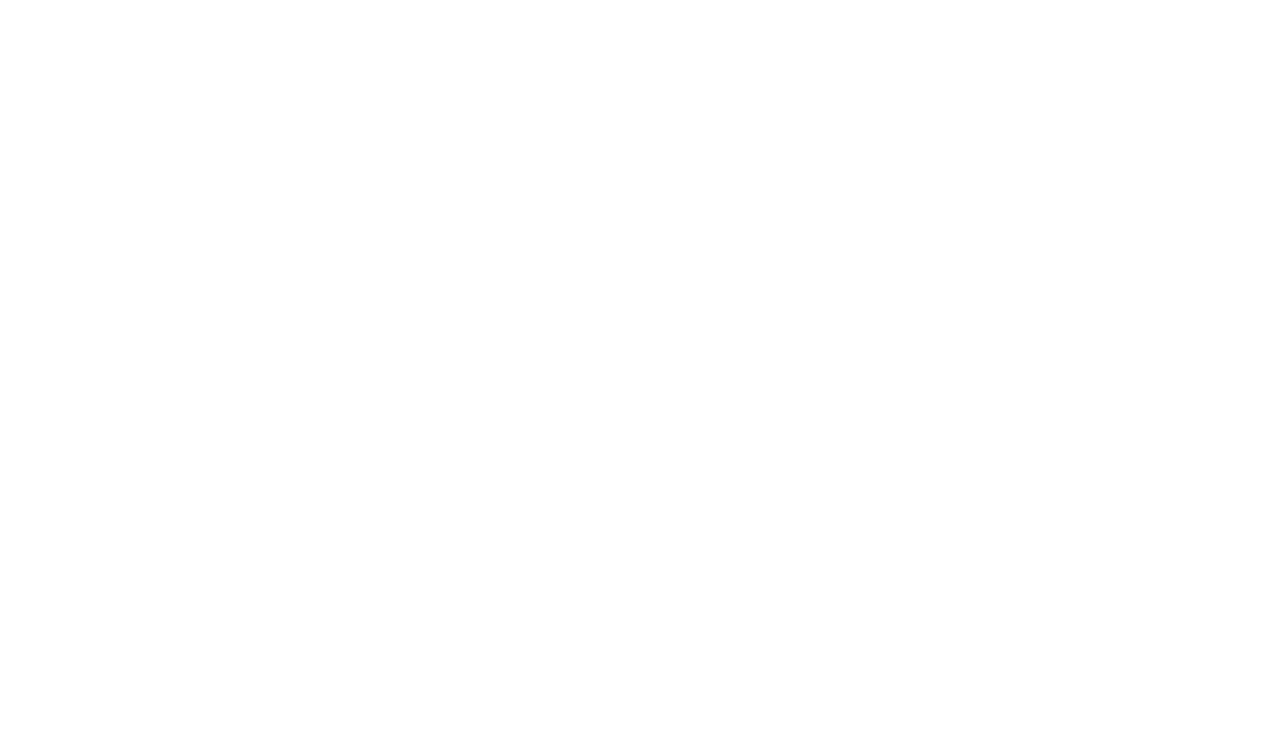
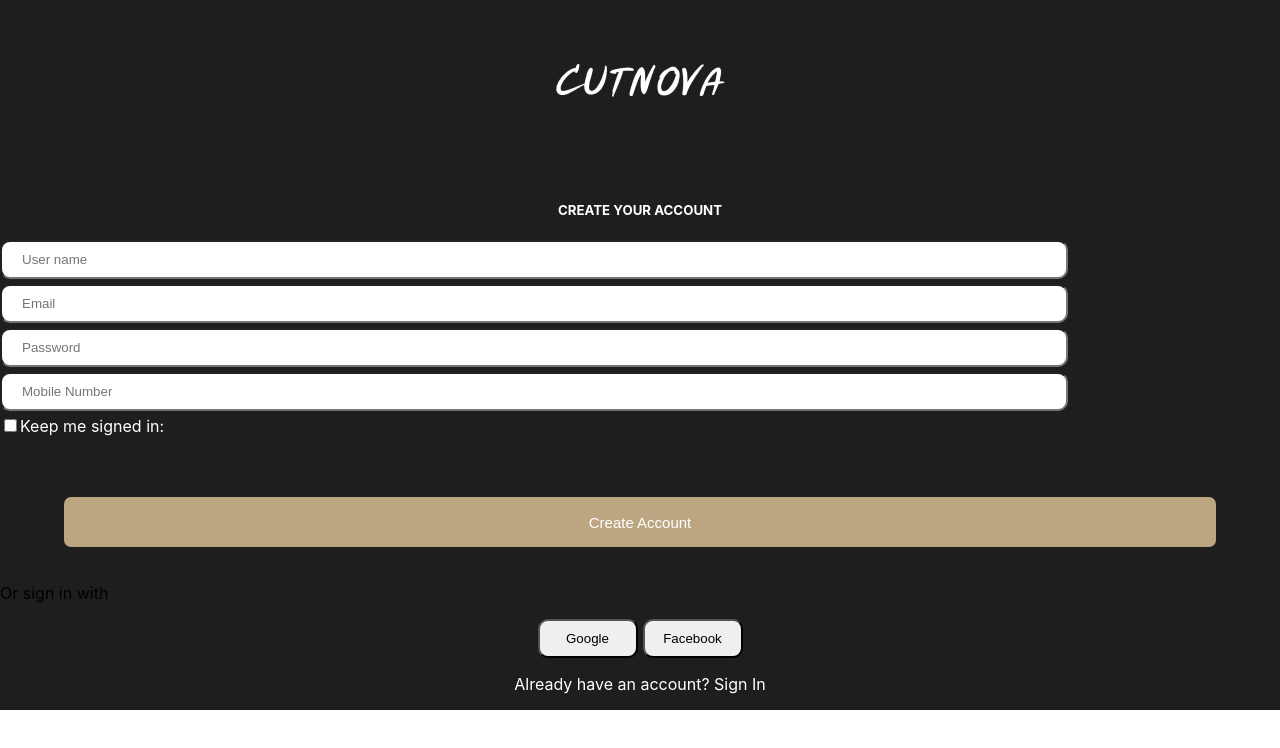
Before and after one commit to MA01ha05k09/Cutnova, a React (Create React App) app: page /SignUp in a window 1280 px wide. Before the commit this address had no page. Shown: the top 748 px of the page. Built offline with nearby package versions, Linux system fonts and the light colour scheme.

Commit message:
create-new-page

```diff
--- a/src/App.js
+++ b/src/App.js
@@ -2,6 +2,8 @@
 import './App.css';
 import Firstpage from './loging/firstpage';
 import Onboarding from './loging/Onboarding';
+import Create from './loging/Create';
+import SignUp from './loging/SignUp';
 import {Route, Routes} from "react-router-dom"
 function App() {
   return (
@@ -10,6 +12,8 @@
 
 <Route path="/" element={<Firstpage/>} />
 <Route path="/onboard" element={<Onboarding/>} />
+<Route path= "/Create" element={<Create/>}/>
+<Route path= "/SignUp" element={<SignUp/>}/>
       </Routes>
 
 
--- /dev/null
+++ b/src/loging/Create.js
@@ -0,0 +1,73 @@
+import React from 'react'
+import "../style/Create.css"
+import icon from "../Images/logo.png"
+import { Link } from 'react-router-dom'
+const Create = () => {
+  return (
+
+    <div className='ragitra-page'>
+
+      <div>
+        <div className='create-main-div'>
+          <Link to="/Create">
+            <img src={icon} alt='icon' />
+          </Link>
+        </div>
+
+        <div className='create-your-account-div' >
+          <h5>CREATE YOUR ACCOUNT</h5>
+        </div>
+      </div>
+
+      <div>
+        <div className='input-div-1'>
+          <div >
+            <input className='create-input-page' type='text' placeholder='User name'></input>
+          </div>
+
+          <div>
+            <input className='create-input-page' type='text' placeholder='Email'></input>
+
+          </div>
+          <div>
+            <input className='create-input-page' type='text' placeholder='Password'></input>
+
+          </div>
+          <div>
+            <input className='create-input-page' type='text' placeholder='Mobile Number'></input>
+          </div>
+
+
+          <div className='signed-div' >
+            <input type="checkbox" id="keepSignedIn" name="keepSignedIn" />
+            <label for="keepSignedIn">Keep me signed in:</label>
+
+          </div>
+
+          <div className='create-account-div'>
+            <button className='create-account-button'>Create Account</button>
+          </div>
+        </div>
+      </div>
+<div className='create-hr-or-sign-in-with-Parent'>
+      <div className='create-hr-div'> <hr /> </div>
+      <div  className='create-or-sign-in-with'> Or sign in with </div>
+      <div className='create-hr-div'> <hr /> </div>
+      </div>
+      <div >
+        <div className='create-last-div' >
+          <button className='create-last-button'>Google</button>
+          <button className='create-last-button'>Facebook</button>
+
+        </div>
+
+        <div className='already-div'>
+          <p>Already have an account? Sign In</p>
+        </div>
+
+      </div>
+    </div>
+  )
+}
+
+export default Create
--- a/src/loging/Onboarding.js
+++ b/src/loging/Onboarding.js
@@ -2,6 +2,7 @@
 import "../style/Onboarding.css"
 import icon from "../Images/logo.png"
 import button from "../Images/button.png"
+import { Link } from 'react-router-dom'
 const Onboarding = () => {
     return (
         <div className='main-div'>
@@ -19,9 +20,11 @@
                 <p>Manage your Social media, Appointments, and Payments with ease</p>
             </div>
             {/* button */}
+            <Link to="/Create">
             <div className='gerstarted-div'>
                 <button className='button-div'>Ger started</button>
             </div>
+            </Link>
             </div>
         </div>
 
--- /dev/null
+++ b/src/loging/SignUp.js
@@ -0,0 +1,75 @@
+import React from 'react'
+import "../style/SignUp.css"
+import icon from "../Images/logo.png"
+import { Link } from 'react-router-dom'
+const SignUp = () => {
+    return (
+        <div className='sign-up-page'>
+            <div>
+                <div className='sign-up-main-div' >
+                    <Link to="/SignUp">
+                        <img src={icon} alt='icon' />
+                    </Link>
+                </div>
+
+                <div className='create-your-account-signup-div' >
+                    <h5>CREATE YOUR ACCOUNT</h5>
+                </div>
+
+                <div>
+                    <div className='signup-input-div'>
+                        <div >
+                            <input className='signup-input-page' type='text' placeholder='User name'></input>
+                        </div>
+
+                        <div>
+                            <input className='signup-input-page' type='text' placeholder='Email'></input>
+
+                        </div>
+                        <div>
+                            <input className='signup-input-page' type='text' placeholder='Password'></input>
+
+                        </div>
+                        <div>
+                            <input className='signup-input-page' type='text' placeholder='Mobile Number'></input>
+                        </div>
+
+                        <div className='signup-signed-div' >
+                            <input type="checkbox" id="keepSignedIn" name="keepSignedIn" />
+                            <label for="keepSignedIn">Keep me signed in:</label>
+
+                        </div>
+
+                        <div className='signup-create-account-div'>
+                            <button className='signup-create-account-button'>Create Account</button>
+                        </div>
+
+                    </div>
+
+                </div>
+
+                <div>
+                    <p> Or sign in with</p>
+                </div>
+
+                <div >
+                    <div className='signup-last-div' >
+                        <button className='signup-last-button'>Google</button>
+                        <button className='signup-last-button'>Facebook</button>
+
+                    </div>
+
+                    <div className=' signup-already-div'>
+          <p>Already have an account? Sign In</p>
+        </div>
+
+                </div>
+
+            </div>
+
+
+        </div>
+    )
+}
+
+export default SignUp
--- /dev/null
+++ b/src/style/Create.css
@@ -0,0 +1,76 @@
+.create-main-div{
+    display: flex;
+    justify-content: center;
+}
+.create-your-account-div{
+    text-align: center;
+    color: white;
+}
+.input-div-1{
+    display: flex;
+    background-color:rgba(30,30,30,255);
+    flex-direction: column;
+    gap: 5px;
+
+
+
+
+}
+.create-input-page{
+    padding: 15px 20px;
+    border-radius: 10px;
+    width: 80%;
+}
+.ragitra-page{
+    background-color:rgba(30,30,30,255) ;
+
+}
+.signed-div{
+    color: white;
+}
+.create-account-div{
+    text-align: center;
+  margin-top: 56px;
+  margin-bottom: 20px;
+
+}
+.create-account-button{
+    width: 90%;
+    height: 50px;
+    background-color: #bca681;
+    padding: 10px 10px;
+    color: white;
+    font-size: 15px;
+    border: none;
+    border-radius: 7px
+}
+.create-last-button{
+ padding: 10px;
+ border-radius: 10px;
+width: 100px;
+
+}
+.create-last-div{
+    display: flex;
+    justify-content: center;
+    gap: 5px;
+    padding: 10px 0px;
+}
+.already-div{
+    display: flex;
+    justify-content: center;
+    color: white;
+}
+.create-hr-div{
+width: 109px;
+
+
+}
+.create-or-sign-in-with{
+    display: flex;
+    justify-content: center;
+padding: 0px 10px ;
+}
+.create-hr-or-sign-in-with-Parent{
+    display: flex;
+}
--- /dev/null
+++ b/src/style/SignUp.css
@@ -0,0 +1,57 @@
+.sign-up-main-div{
+    display: flex;
+    justify-content: center;
+}
+.create-your-account-signup-div{
+    text-align: center;
+    color: white;
+}
+.signup-input-div{
+    display: flex;
+    background-color:rgba(30,30,30,255);
+    flex-direction: column;
+    gap: 5px;
+
+}
+.signup-input-page{
+    padding: 10px 20px;
+    border-radius: 10px;
+    width: 80%;
+
+}
+.sign-up-page{
+    background-color:rgba(30,30,30,255) ;
+}
+.signup-signed-div{
+    color:white;
+}
+.signup-create-account-div{
+    text-align: center;
+    margin-top: 56px;
+    margin-bottom: 20px;
+}
+.signup-create-account-button{
+    width: 90%;
+    height: 50px;
+    background-color: #bca681;
+    padding: 10px 10px;
+    color: white;
+    font-size: 15px;
+    border: none;
+    border-radius: 7px
+}
+.signup-last-div{
+    display: flex;
+    justify-content: center;
+    gap: 5px;
+}
+.signup-last-button{
+padding: 10px;
+border-radius: 10px;
+width: 100px;
+}
+.signup-already-div{
+    display: flex;
+    justify-content: center;
+    color: white;
+}
```
